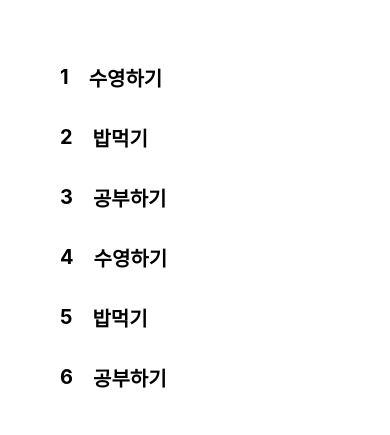
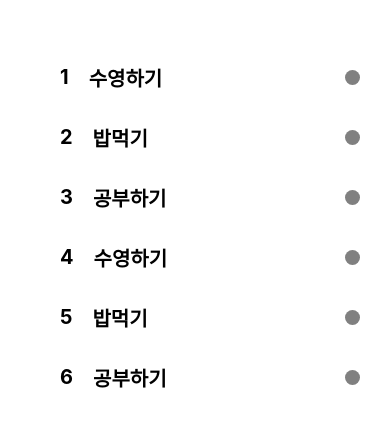
Before and after one commit to jeonseoungil/toyproject2-app, a React Native app: screen / in a window 390 px wide. Shown: the part 224-659 px from the top of the page. Built offline with nearby package versions, Linux system fonts and the light colour scheme.

Commit message:
add file

```diff
--- a/file/input2.jsx
+++ b/file/input2.jsx
@@ -62,9 +62,9 @@ const styles = StyleSheet.create({
     borderRadius: 30,
     alignItems: 'center',
     justifyContent: 'center',
-    position: "absolute",
-    right: 3,
-    top: "205%"
+    position:"absolute",
+    right:3,
+    zIndex:99
   },
 });
 
--- a/file/item.jsx
+++ b/file/item.jsx
@@ -78,7 +78,7 @@ const styles = StyleSheet.create({
     borderRadius: 7.5,
     alignItems: 'center',
     justifyContent: 'center',
-    backgroundColor: 'white',
+    backgroundColor: 'gray',
     elevation: 1,
     position: "absolute",
     right: 10,
```
Also changed, not shown: 6 other files (tests, documents, lock files or other folders).
